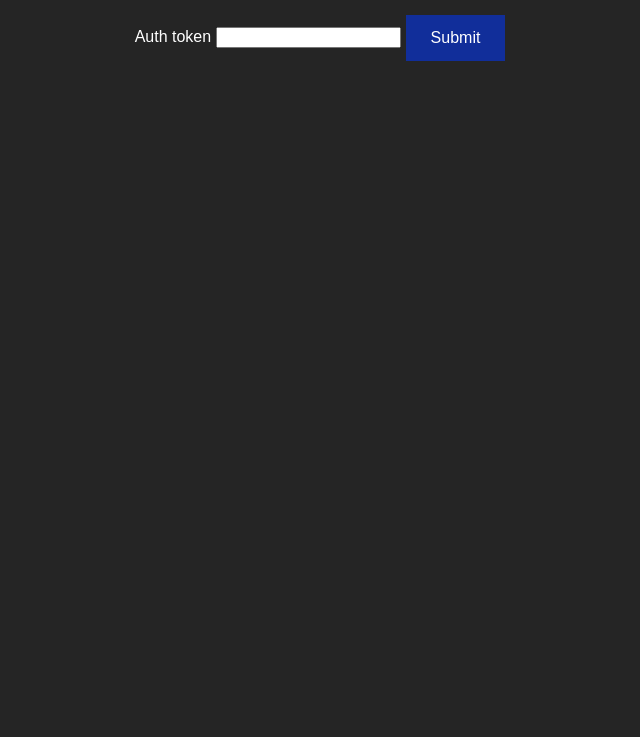
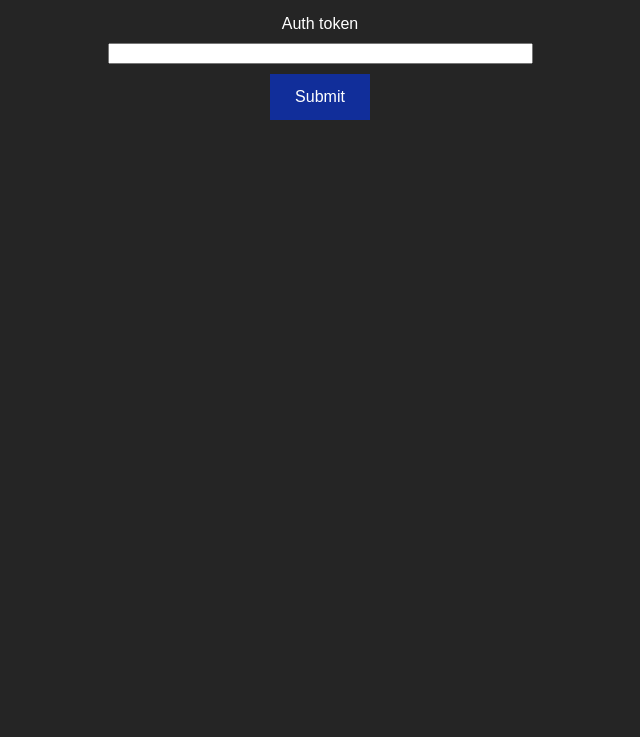
Before and after one commit to MrLawbreaker/Node.js-Twitch-Token-Generator, a website: page public/twitch-validate.html in a window 1280 px wide. Shown: the part 63-800 px from the top of the page, without its empty margins (320-960 px from the left). Drawn offline with Linux system fonts and the light colour scheme.

Commit message:
Validate Auth token fix

```diff
--- a/public/styles.css
+++ b/public/styles.css
@@ -184,3 +184,7 @@ a:visited {
     background-color: #555;
     /* Add a dark-grey background on hover */
 }
+
+#token {
+    text-align: center;
+}
--- a/public/twitch-validate.html
+++ b/public/twitch-validate.html
@@ -11,14 +11,12 @@
 
 <body>
     <h2>Validate Twitch Token</h2>
-    <div class="buttonLinkContainer">
-        <div>
-            <span>Auth token</span>
-            <input type="text" id="token" name="token">
-        </div>
-        <div class="buttonLink">
-            <a href="#" onclick="document.getElementById('validateForm').submit()">Submit</a>
-        </div>
+    <span>Auth token</span>
+    <div>
+        <input type="text" id="token" name="token" size="50">
+    </div>
+    <div class="buttonLink">
+        <a href="#" onclick="getTokenValidation()">Submit</a>
     </div>
     <div>
         <pre id="response"></pre>
```
